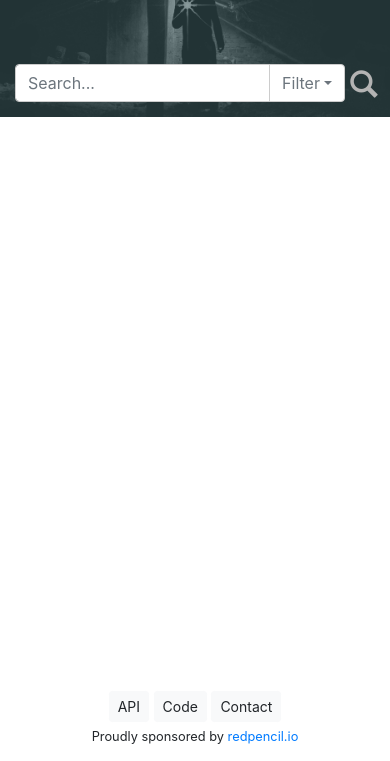
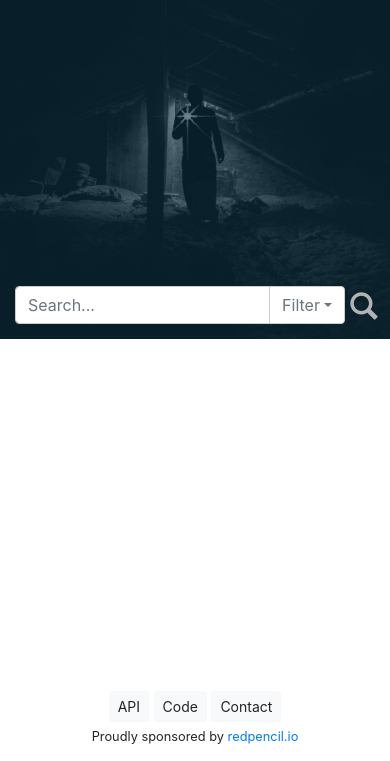
Before and after one commit to vandrongelen/ipfs-search-static-frontend, a website: page src/index.html in a window 390 px wide. Shown: the part 83-844 px from the top of the page. Drawn offline with Linux system fonts and the light colour scheme.

Commit message:
Beter Colors.

```diff
--- a/src/scss/includes/colors.scss
+++ b/src/scss/includes/colors.scss
@@ -2,4 +2,5 @@
 $black-color: #000000;
 $white-color: #ffffff;
 $bright-color: rgb(119, 235, 236);
-$dark-color: rgb(58, 85, 89);
+//$dark-color: rgb(58, 85, 89);
+$dark-color: rgb(14, 51, 68);
--- a/src/scss/style.scss
+++ b/src/scss/style.scss
@@ -10,7 +10,7 @@
   top:0px;
   left:0;
   right:0;
-  height:45vh;
+  height:50vh;
   background-image: url("../assets/background-02.png");
   background-color: $dark-color;
   background-repeat: no-repeat;
@@ -119,7 +119,6 @@ body.active {
 // Small devices (landscape phones, 576px and less)
 @media (max-width: 576px) {
   .header-wrapper {
-    height:200px;
     background-size: 800px;
     top:0px;
     .container {
```
Also changed, not shown: src/css/style.css.
